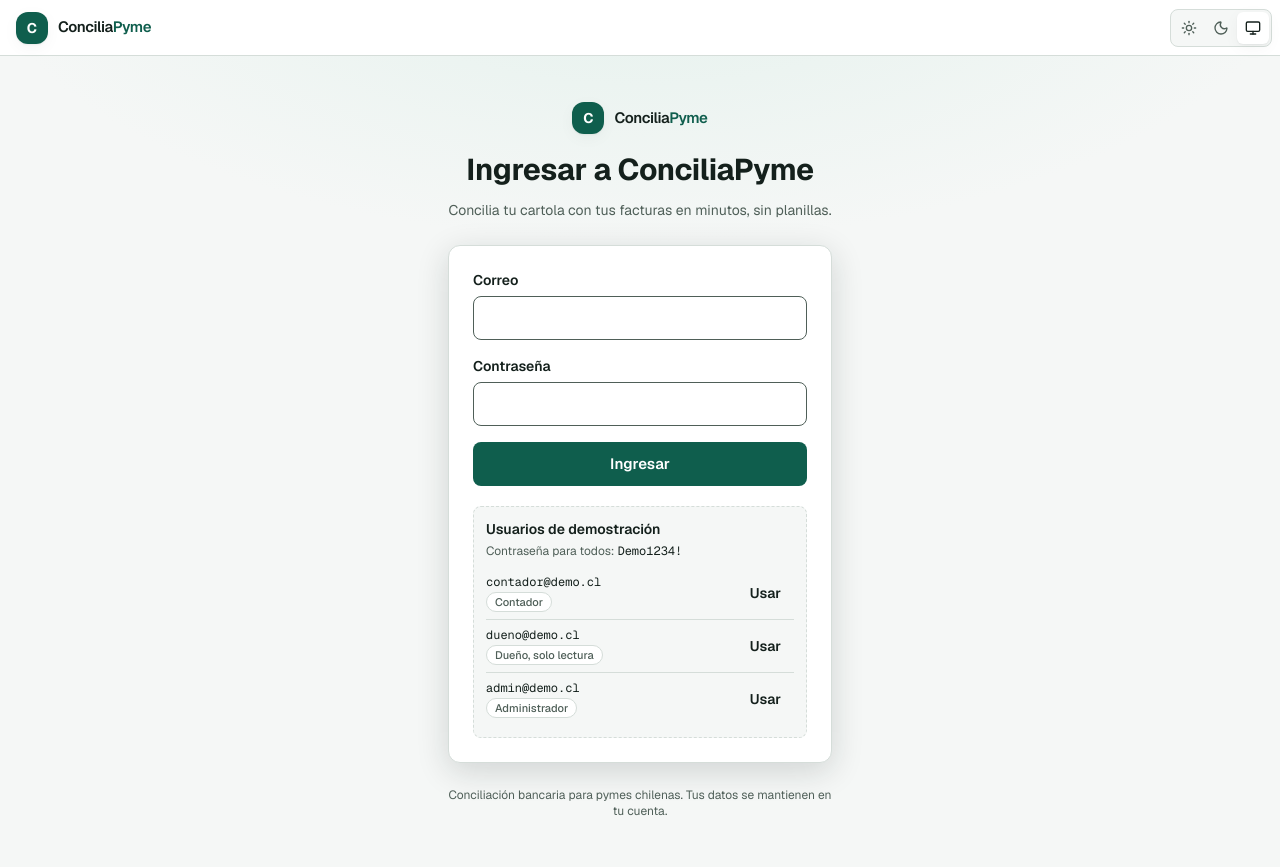
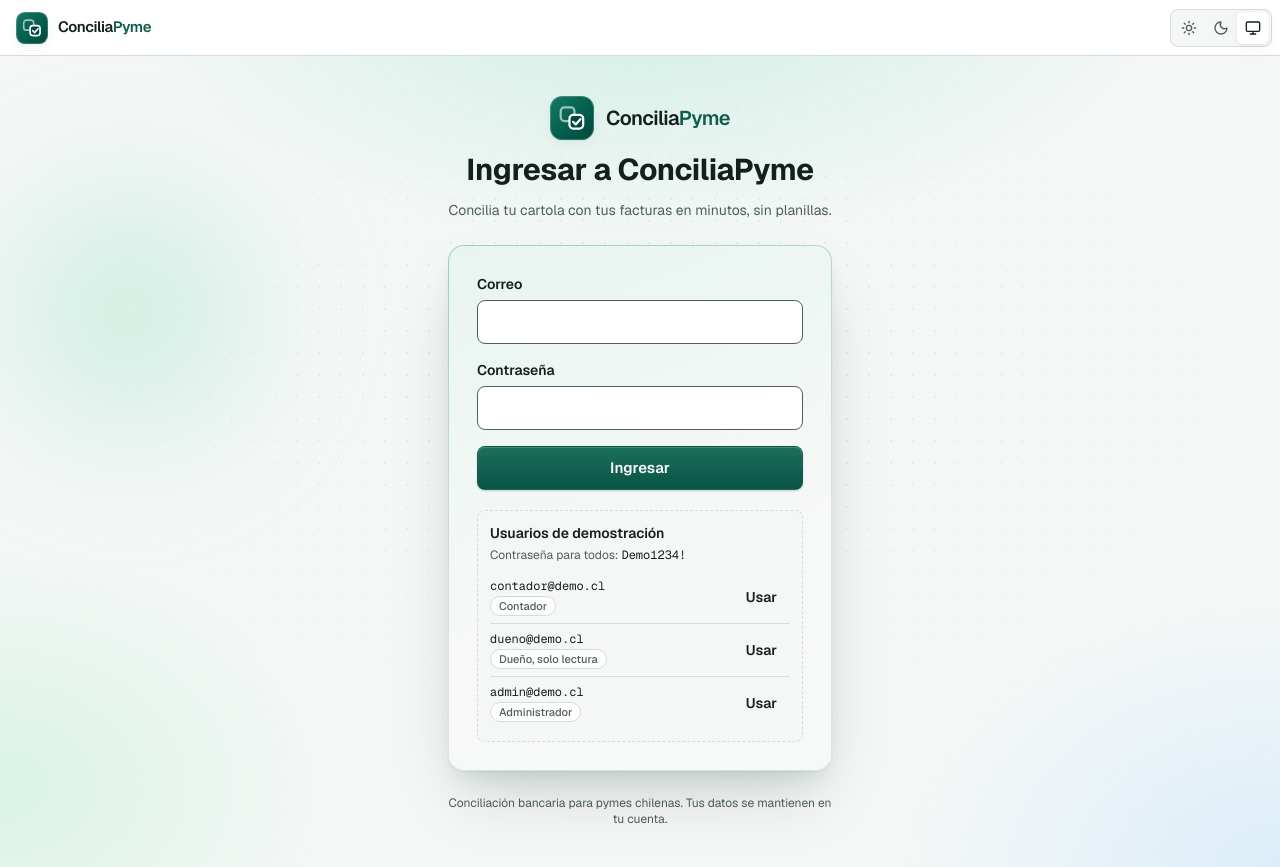
Before and after one commit to JPozoAravena/conciliapyme, a Next.js app: page /login in a window 1280 px wide. Built offline with nearby package versions, Linux system fonts and the light colour scheme; no server answers.

Commit message:
feat(login): add brand mark, light-mode gradients and entrance motion

```diff
--- a/src/app/globals.css
+++ b/src/app/globals.css
@@ -36,6 +36,19 @@
   --overlay: oklch(23.1% 0.019 172 / 0.45);
   --shadow: 0 1px 2px oklch(23.1% 0.019 172 / 0.06), 0 4px 16px oklch(23.1% 0.019 172 / 0.04);
   --shadow-lg: 0 8px 32px oklch(23.1% 0.019 172 / 0.16);
+  --brand-grad-a: oklch(52% 0.095 172);
+  --brand-grad-b: oklch(36% 0.07 176);
+  --login-glow-1: oklch(88% 0.07 170 / 0.55);
+  --login-glow-2: oklch(90% 0.05 240 / 0.5);
+  --login-glow-3: oklch(92% 0.05 165 / 0.6);
+  --login-grid: oklch(43.2% 0.077 173.8 / 0.09);
+  --login-card-bg: oklch(100% 0 0 / 0.78);
+  --login-card-edge-a: oklch(80% 0.08 170 / 0.9);
+  --login-card-edge-b: oklch(90% 0.01 165 / 0.9);
+  --login-card-shadow: 0 1px 2px oklch(23.1% 0.019 172 / 0.06), 0 12px 24px -8px oklch(43.2% 0.077 173.8 / 0.14), 0 32px 64px -16px oklch(23.1% 0.019 172 / 0.18);
+  --btn-grad-top: oklch(49% 0.085 173);
+  --btn-grad-bottom: oklch(40% 0.073 174);
+  --btn-glow: oklch(43.2% 0.077 173.8 / 0.4);
 }
 
 .dark {
@@ -70,6 +83,19 @@
   --overlay: oklch(0% 0 0 / 0.6);
   --shadow: 0 1px 2px oklch(0% 0 0 / 0.4);
   --shadow-lg: 0 8px 32px oklch(0% 0 0 / 0.5);
+  --brand-grad-a: oklch(80% 0.13 170);
+  --brand-grad-b: oklch(66% 0.12 172);
+  --login-glow-1: oklch(40% 0.07 175 / 0.4);
+  --login-glow-2: oklch(38% 0.07 245 / 0.28);
+  --login-glow-3: oklch(36% 0.06 170 / 0.3);
+  --login-grid: oklch(76.8% 0.136 169.3 / 0.06);
+  --login-card-bg: oklch(22.7% 0.018 170.3 / 0.8);
+  --login-card-edge-a: oklch(55% 0.08 170 / 0.8);
+  --login-card-edge-b: oklch(33.2% 0.024 166.3);
+  --login-card-shadow: 0 16px 48px oklch(0% 0 0 / 0.5);
+  --btn-grad-top: oklch(80% 0.13 170);
+  --btn-grad-bottom: oklch(72% 0.13 170);
+  --btn-glow: oklch(76.8% 0.136 169.3 / 0.35);
 }
 
 @theme inline {
@@ -231,6 +257,58 @@ body {
   @keyframes brillo { from { background-position: 200% 0; } to { background-position: -200% 0; } }
 }
 
+/* Login screen: ambient background, glass card, gradient CTA. */
+.login-bg {
+  background:
+    radial-gradient(48rem 26rem at 50% -6rem, var(--login-glow-1), transparent 70%),
+    radial-gradient(34rem 24rem at 100% 100%, var(--login-glow-2), transparent 70%),
+    radial-gradient(30rem 22rem at 0% 90%, var(--login-glow-3), transparent 70%);
+}
+.login-grid {
+  background-image: radial-gradient(var(--login-grid) 1px, transparent 1px);
+  background-size: 22px 22px;
+  mask-image: radial-gradient(ellipse 60% 55% at 50% 40%, #000 20%, transparent 75%);
+  -webkit-mask-image: radial-gradient(ellipse 60% 55% at 50% 40%, #000 20%, transparent 75%);
+}
+.login-blob {
+  background: radial-gradient(circle, var(--login-glow-1), transparent 65%);
+  filter: blur(40px);
+  will-change: transform;
+}
+.login-card {
+  border: 1px solid transparent;
+  border-radius: 1rem;
+  background:
+    linear-gradient(var(--login-card-bg), var(--login-card-bg)) padding-box,
+    linear-gradient(160deg, var(--login-card-edge-a), var(--login-card-edge-b) 60%) border-box;
+  -webkit-backdrop-filter: blur(16px);
+  backdrop-filter: blur(16px);
+  box-shadow: var(--login-card-shadow);
+  padding: 1.25rem;
+}
+@media (min-width: 640px) { .login-card { padding: 1.75rem; } }
+.login-card .campo { transition: border-color 150ms ease-out, box-shadow 150ms ease-out; }
+.login-card .campo:focus-visible { box-shadow: 0 0 0 4px var(--brand-soft); }
+.login-cta {
+  background: linear-gradient(180deg, var(--btn-grad-top), var(--btn-grad-bottom));
+  box-shadow: inset 0 1px 0 oklch(100% 0 0 / 0.18), 0 1px 2px oklch(0% 0 0 / 0.2);
+  transition: transform 150ms ease-out, box-shadow 200ms ease-out, filter 150ms ease-out;
+}
+.login-cta:hover:not(:disabled) {
+  background: linear-gradient(180deg, var(--btn-grad-top), var(--btn-grad-bottom));
+  filter: brightness(1.06);
+  transform: translateY(-1px);
+  box-shadow: inset 0 1px 0 oklch(100% 0 0 / 0.2), 0 8px 20px -6px var(--btn-glow);
+}
+.login-cta:active:not(:disabled) { transform: scale(0.98); }
+@keyframes login-drift {
+  0%, 100% { transform: translate3d(0, 0, 0) scale(1); }
+  50% { transform: translate3d(3rem, 2rem, 0) scale(1.12); }
+}
+@media (prefers-reduced-motion: no-preference) {
+  .login-blob { animation: login-drift 16s ease-in-out infinite; }
+}
+
 @media (prefers-reduced-motion: reduce) {
   *, *::before, *::after { animation-duration: 1ms !important; animation-iteration-count: 1 !important; transition-duration: 1ms !important; }
   .spinner { animation: none; border-right-color: currentColor; }
--- a/src/app/login/page.tsx
+++ b/src/app/login/page.tsx
@@ -2,9 +2,9 @@ import { AuthError } from 'next-auth';
 import { redirect } from 'next/navigation';
 import { signIn } from '@/auth';
 import { MENSAJE_LOGIN_INVALIDO } from '@/components/feedback/mensajes';
+import { Reveal } from '@/components/login/reveal';
 import { LoginForm } from '@/components/login/login-form';
 import { Brand } from '@/components/shell/brand';
-import { Card } from '@/components/ui/card';
 
 // The public demo credentials are part of the README; hide them with NEXT_PUBLIC_SHOW_DEMO_USERS=false.
 const MOSTRAR_DEMO = process.env.NEXT_PUBLIC_SHOW_DEMO_USERS !== 'false';
@@ -32,28 +32,38 @@ export default async function LoginPage({
 
   return (
     <div className="relative isolate flex min-h-[calc(100dvh-3.5rem-1px)] w-full items-start justify-center overflow-hidden px-4 pb-10 pt-8 sm:items-center sm:pt-10">
+      <div aria-hidden="true" className="login-bg pointer-events-none absolute inset-0 -z-10" />
+      <div aria-hidden="true" className="login-grid pointer-events-none absolute inset-0 -z-10" />
       <div
         aria-hidden="true"
-        className="pointer-events-none absolute inset-0 -z-10 bg-[radial-gradient(60rem_28rem_at_50%_-8rem,var(--brand-soft),transparent_70%)]"
+        className="login-blob pointer-events-none absolute -left-24 top-10 -z-10 size-96 rounded-full"
       />
       <div className="flex w-full max-w-sm flex-col gap-6">
         <div className="flex flex-col items-center gap-3 text-center">
-          <Brand />
+          <Reveal index={0}>
+            <Brand size="lg" />
+          </Reveal>
+          <Reveal index={1}>
             <h1 className="titulo">Ingresar a ConciliaPyme</h1>
+          </Reveal>
+          <Reveal index={2}>
             <p className="texto-suave text-balance">
               Concilia tu cartola con tus facturas en minutos, sin planillas.
             </p>
+          </Reveal>
         </div>
-        <Card className="shadow-overlay">
+        <Reveal index={3} className="login-card">
           <LoginForm
             action={login}
             error={error ? MENSAJE_LOGIN_INVALIDO : undefined}
             mostrarDemo={MOSTRAR_DEMO}
           />
-        </Card>
+        </Reveal>
+        <Reveal index={4}>
           <p className="text-center text-xs text-muted">
             Conciliación bancaria para pymes chilenas. Tus datos se mantienen en tu cuenta.
           </p>
+        </Reveal>
       </div>
     </div>
   );
--- a/src/components/login/login-form.tsx
+++ b/src/components/login/login-form.tsx
@@ -40,7 +40,7 @@ export function LoginForm({ action, error, mostrarDemo }: LoginFormProps) {
         <Field label="Contraseña">
           <Input name="password" type="password" autoComplete="current-password" required />
         </Field>
-        <SubmitButton pendingText="Ingresando…" className="w-full">
+        <SubmitButton pendingText="Ingresando…" className="login-cta w-full">
           Ingresar
         </SubmitButton>
       </form>
--- /dev/null
+++ b/src/components/login/reveal.tsx
@@ -0,0 +1,20 @@
+'use client';
+
+import { motion } from 'motion/react';
+import type { ReactNode } from 'react';
+
+type RevealProps = { index: number; className?: string; children: ReactNode };
+
+// Staggered entrance: opacity + short translateY, ease-out, ~60ms between items.
+export function Reveal({ index, className, children }: RevealProps) {
+  return (
+    <motion.div
+      className={className}
+      initial={{ opacity: 0, y: 10 }}
+      animate={{ opacity: 1, y: 0 }}
+      transition={{ duration: 0.3, ease: 'easeOut', delay: index * 0.06 }}
+    >
+      {children}
+    </motion.div>
+  );
+}
--- a/src/components/shell/brand.tsx
+++ b/src/components/shell/brand.tsx
@@ -1,17 +1,37 @@
 import Link from 'next/link';
 import { cn } from '@/components/ui/cn';
 
-export function Brand({ compact = false }: { compact?: boolean }) {
+type BrandProps = { compact?: boolean; size?: 'md' | 'lg' };
+
+// Two overlapping ledger cards with a check in the overlap: two records matched.
+function BrandMark() {
+  return (
+    <svg viewBox="0 0 24 24" fill="none" className="size-[68%]" aria-hidden="true">
+      <rect x="3" y="3.5" width="11" height="11" rx="3" stroke="currentColor" strokeOpacity="0.6" strokeWidth="1.8" />
+      <rect x="10" y="9.5" width="11" height="11" rx="3" fill="var(--brand-grad-b)" stroke="currentColor" strokeWidth="1.8" />
+      <path d="M12.9 15.1l2.1 2.1 3.8-4.2" stroke="currentColor" strokeWidth="1.8" strokeLinecap="round" strokeLinejoin="round" />
+    </svg>
+  );
+}
+
+export function Brand({ compact = false, size = 'md' }: BrandProps) {
+  const large = size === 'lg';
   return (
     <Link
       href="/"
-      className="flex min-h-11 items-center gap-2.5 rounded-md text-[0.9375rem] font-semibold tracking-tight"
+      className={cn(
+        'flex min-h-11 items-center rounded-md font-semibold tracking-tight',
+        large ? 'gap-3 text-xl' : 'gap-2.5 text-[0.9375rem]',
+      )}
     >
       <span
         aria-hidden="true"
-        className="grid size-8 shrink-0 place-items-center rounded-lg bg-brand text-sm font-bold tracking-normal text-on-brand shadow-card"
+        className={cn(
+          'grid shrink-0 place-items-center rounded-[28%] bg-linear-to-br from-(--brand-grad-a) to-(--brand-grad-b) text-on-brand shadow-card ring-1 ring-inset ring-white/20',
+          large ? 'size-11' : 'size-8',
+        )}
       >
-        C
+        <BrandMark />
       </span>
       <span className={cn(compact && 'sr-only')}>
         Concilia<span className="text-brand">Pyme</span>
```
Lines whose indentation alone changed are shown as unchanged.
